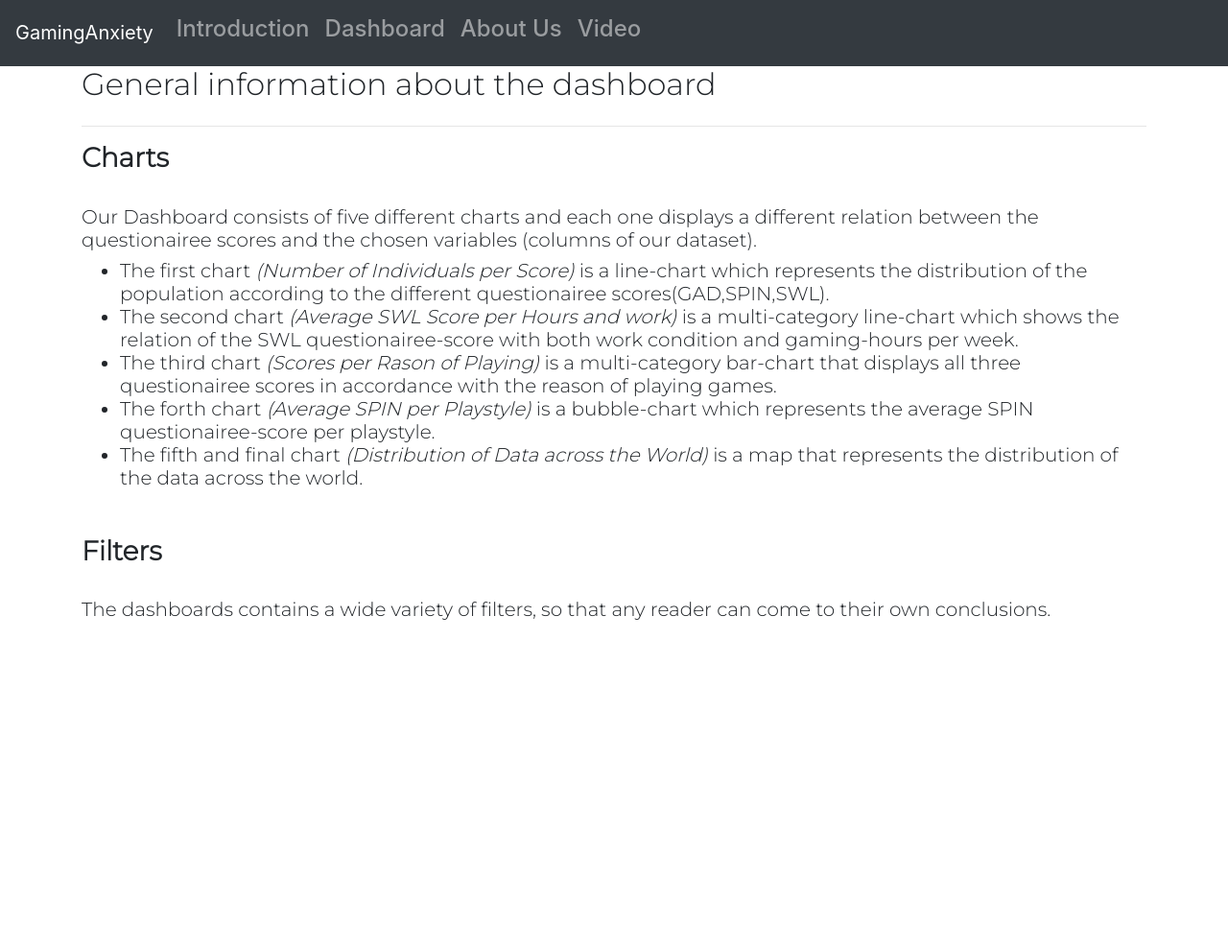
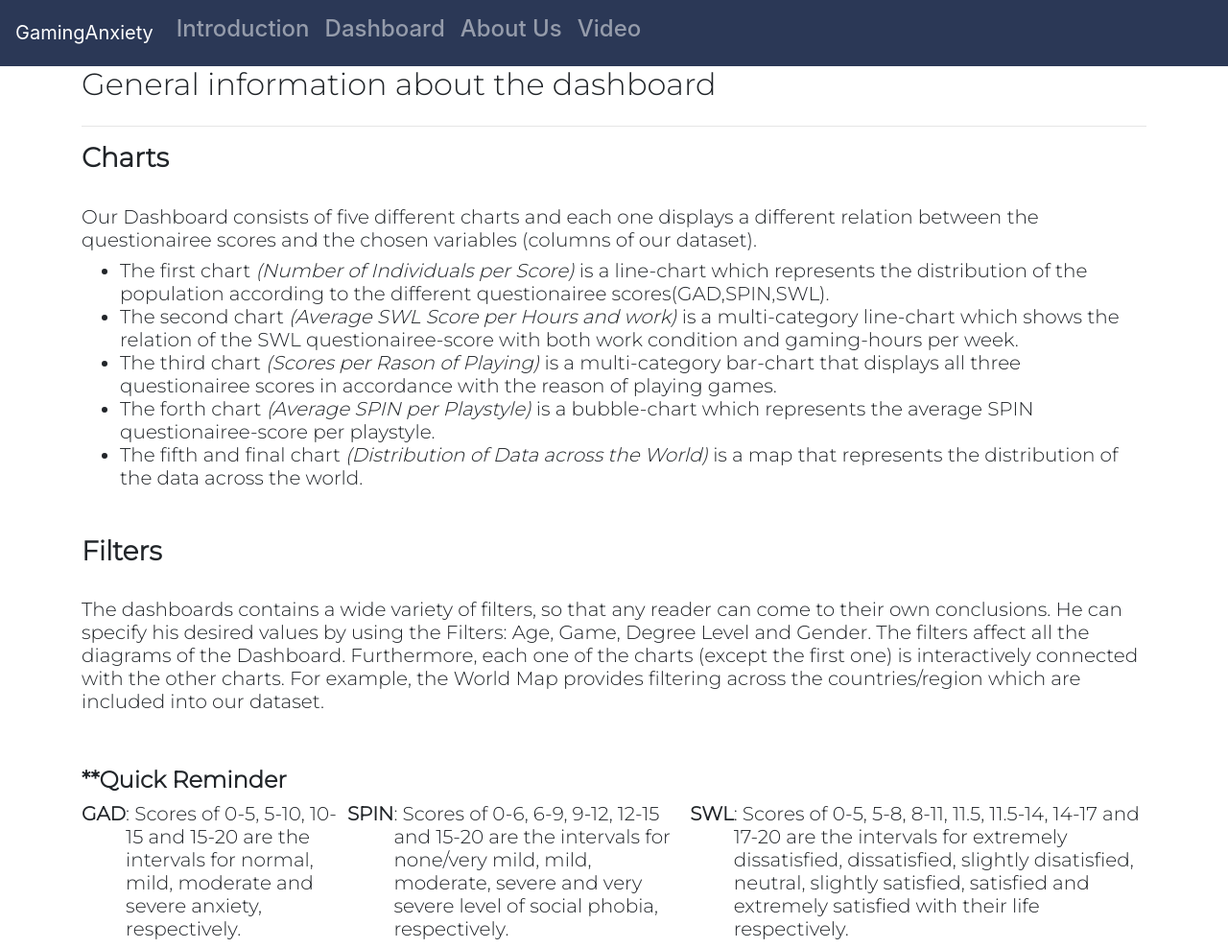
Before and after one commit to MikeMitsios/Gaming_Anxiety, a plain HTML site: page dashboard.html in a window 1280 px wide. Shown: the whole page at 96% size. Before the commit the page ends 800 px from the top, so only its background shows below. Drawn offline with nearby package versions, Linux system fonts and the light colour scheme; a web font is replaced by a local one.

Commit message:
Dashboard Finishe new color on menu

```diff
--- a/dashboard.html
+++ b/dashboard.html
@@ -27,10 +27,14 @@
       .my_font_style {
         font-family: 'Montserrat', sans-serif;
       }
+
+      .menucolor{
+        background-color:#2B3856;
+      }
       </style>
     </head>
     <body>
-      <nav class="navbar navbar-expand-sm navbar-dark bg-dark">
+      <nav class="navbar navbar-expand-sm navbar-dark menucolor">
         <a href="./index.html" class="navbar-brand">GamingAnxiety</a>
         <button class="navbar-toggler" data-toggle="collapse" data-target="#navbarMenu">
             <span class="navbar-toggler-icon"></span>
@@ -113,8 +117,27 @@
       <div class="row">
         <div class="h5 col-12 my_font_style d-flex justify-content-start">
             The dashboards contains a wide variety of filters, so that any reader can come to their own conclusions.
+             He can specify his desired values by using the Filters: Age, Game, Degree Level and Gender. The filters affect all the diagrams of the Dashboard.
+             Furthermore, each one of the charts (except the first one) is interactively connected with the other charts.
+             For example, the World Map provides filtering across the countries/region which are included into our dataset.
           </div>
     </div>
+    <br>
+    <br>
+    <div class="row">
+      <div class="h4 font-weight-bold col-12 my_font_style d-flex justify-content-start">
+          **Quick Reminder
+        </div>
+    </div>
+    <div class="row">
+      <div class="h5 col-12 my_font_style d-flex justify-content-start">
+         <b>GAD</b>: Scores of 0-5, 5-10, 10-15 and 15-20 are the intervals for normal, mild, moderate and severe anxiety, respectively.
+         <b>SPIN</b>: Scores of 0-6, 6-9, 9-12, 12-15 and 15-20 are the intervals for none/very mild, mild, moderate, severe and very severe level of social phobia, respectively.
+         <b>SWL</b>: Scores of 0-5, 5-8, 8-11, 11.5, 11.5-14, 14-17 and 17-20 are the intervals for extremely dissatisfied, dissatisfied, slightly disatisfied, neutral, slightly satisfied, satisfied and extremely satisfied with their life respectively.
+
+        </div>
+  </div>
+
 
 
       </div>
```
Also changed, not shown: about.html (+5 -1 lines), index.html (+5 -1 lines).
